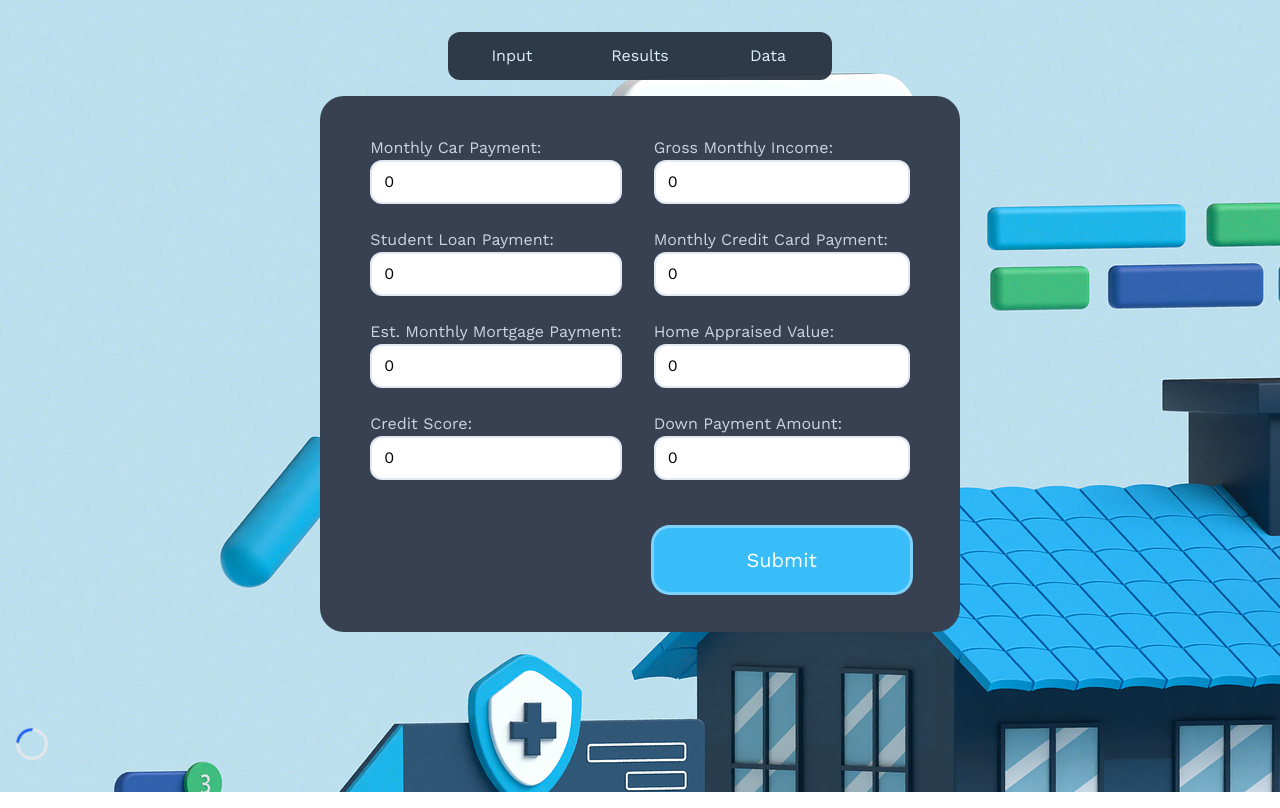
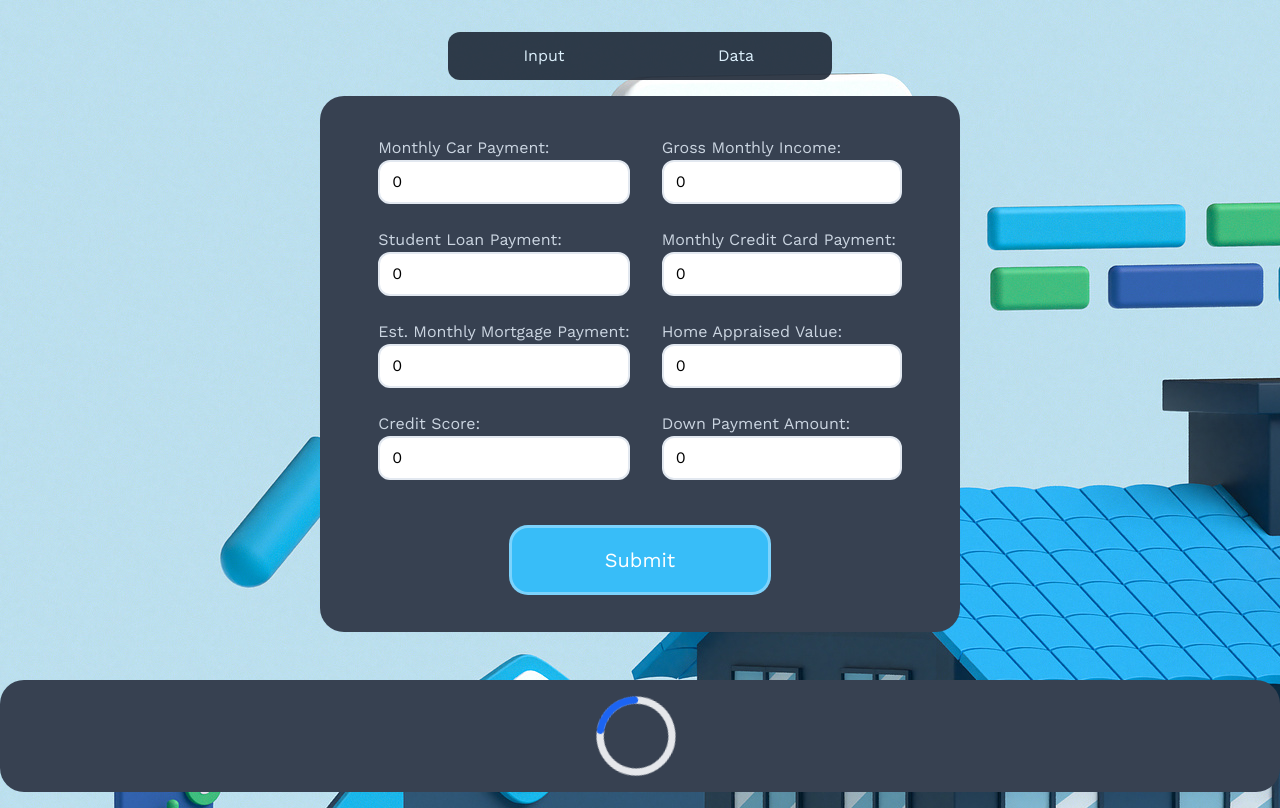
Before and after one commit to HackUTD-X-2023/project, a Next.js app: page /form in a window 1280 px wide. Both pictures are taken after a click on the button "Submit". Built offline with nearby package versions, Linux system fonts and the light colour scheme.

Commit message:
chore: update roading functionality

```diff
--- a/app/form/page.js
+++ b/app/form/page.js
@@ -45,6 +45,7 @@ export default function Home() {
 
   const [res, setRes] = useState('');
   const [loading, setLoading] = useState(false);
+  const [subbed, setSubbed] = useState(false);
 
   useEffect(() => {
     console.log("Loading: " + loading);
@@ -60,7 +61,7 @@ export default function Home() {
 
   const handleSubmit = async (e) => {
     e.preventDefault();
-
+    setSubbed(true);
     setLoading(true);
     await delay(5000);
     /*
@@ -90,10 +91,9 @@ export default function Home() {
   }
 
   return (
-    <main className="bg-[url('/cover2.jpg')] items-center flex flex-col w-screen gap-y-16 -z-20">
-      <div class="grid grid-cols-3 fixed top-8 bg-gray-800 w-[24rem] h-12 rounded-xl flex-row place-content-evenly opacity-90 z-20">
+    <main className="bg-[url('/cover2.jpg')] items-center flex flex-col w-screen gap-y-2 -z-20">
+      <div class="grid grid-cols-2 fixed top-8 bg-gray-800 w-[24rem] h-12 rounded-xl flex-row place-content-evenly opacity-90 z-20">
         <button className="nav-button text-sky-100" name="input">Input</button>
-        <button className="nav-button text-sky-100" name="results">Results</button>
         <button className="nav-button text-sky-100" name="data">Data</button>
       </div>
 
@@ -146,24 +146,23 @@ export default function Home() {
             <label htmlFor="DownPayment">Down Payment Amount: </label>
             <input type="number" value={downPayment} onChange={handleDownPaymentChange} name="DownPayment" className='input-field' /><br />
           </div>
-            <div className='flex flex-row w-max'>
+          </div>
+        </form>
+        <div className='flex flex-row justify-center'>
               <button className="rounded-2xl mt-6 text-xl text-white bg-sky-400 h-16 w-64 hover:bg-sky-500 transition duration-150 focus:ring focus:ring-sky-300" type="submit" name="submit" onClick={handleSubmit}>Submit</button>
             </div>
-          </div>
-
-        </form>
       </div>
 
-      <div className='p-4 w-screen m-4 whitespace-pre-wrap'>
-        {loading ? <div>
-          <svg aria-hidden="true" className="w-8 h-8 mr-2 text-gray-200 animate-spin dark:text-gray-600 fill-blue-600" viewBox="0 0 100 101" fill="none" xmlns="http://www.w3.org/2000/svg">
+      {subbed? <div className='bg-gradient-to-r from-gray-700 to-gray-700 relative mt-10 w-2/3 text-center py-4 px-2 rounded-3xl text-white w-screen m-4 whitespace-pre-wrap center-content'>
+        {loading ? <div className='flex flex-row justify-center'>
+          <svg aria-hidden="true" className="w-20 h-20 mr-2 text-gray-200 animate-spin dark:text-gray-600 fill-blue-600" viewBox="0 0 100 101" fill="none" xmlns="http://www.w3.org/2000/svg">
           <path d="M100 50.5908C100 78.2051 77.6142 100.591 50 100.591C22.3858 100.591 0 78.2051 0 50.5908C0 22.9766 22.3858 0.59082 50 0.59082C77.6142 0.59082 100 22.9766 100 50.5908ZM9.08144 50.5908C9.08144 73.1895 27.4013 91.5094 50 91.5094C72.5987 91.5094 90.9186 73.1895 90.9186 50.5908C90.9186 27.9921 72.5987 9.67226 50 9.67226C27.4013 9.67226 9.08144 27.9921 9.08144 50.5908Z" fill="currentColor"/>
           <path d="M93.9676 39.0409C96.393 38.4038 97.8624 35.9116 97.0079 33.5539C95.2932 28.8227 92.871 24.3692 89.8167 20.348C85.8452 15.1192 80.8826 10.7238 75.2124 7.41289C69.5422 4.10194 63.2754 1.94025 56.7698 1.05124C51.7666 0.367541 46.6976 0.446843 41.7345 1.27873C39.2613 1.69328 37.813 4.19778 38.4501 6.62326C39.0873 9.04874 41.5694 10.4717 44.0505 10.1071C47.8511 9.54855 51.7191 9.52689 55.5402 10.0491C60.8642 10.7766 65.9928 12.5457 70.6331 15.2552C75.2735 17.9648 79.3347 21.5619 82.5849 25.841C84.9175 28.9121 86.7997 32.2913 88.1811 35.8758C89.083 38.2158 91.5421 39.6781 93.9676 39.0409Z" fill="currentFill"/>
           </svg>
         <span class="sr-only">Loading...</span>
         </div>
         : <p className='h-80 whitespace-normal'>{res}</p>}
-      </div>
+      </div> : <div></div>}
     </main>
   )
 }
```
